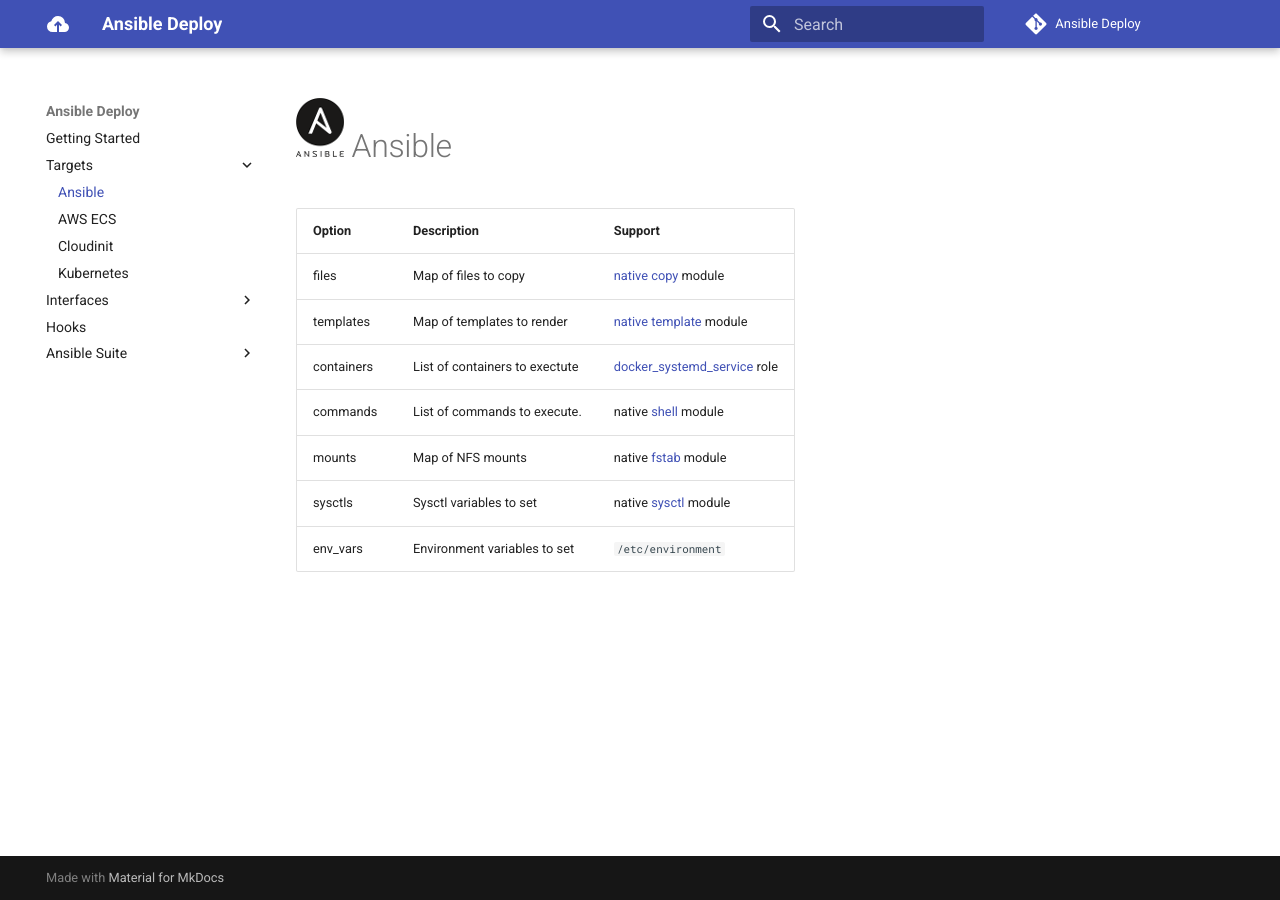
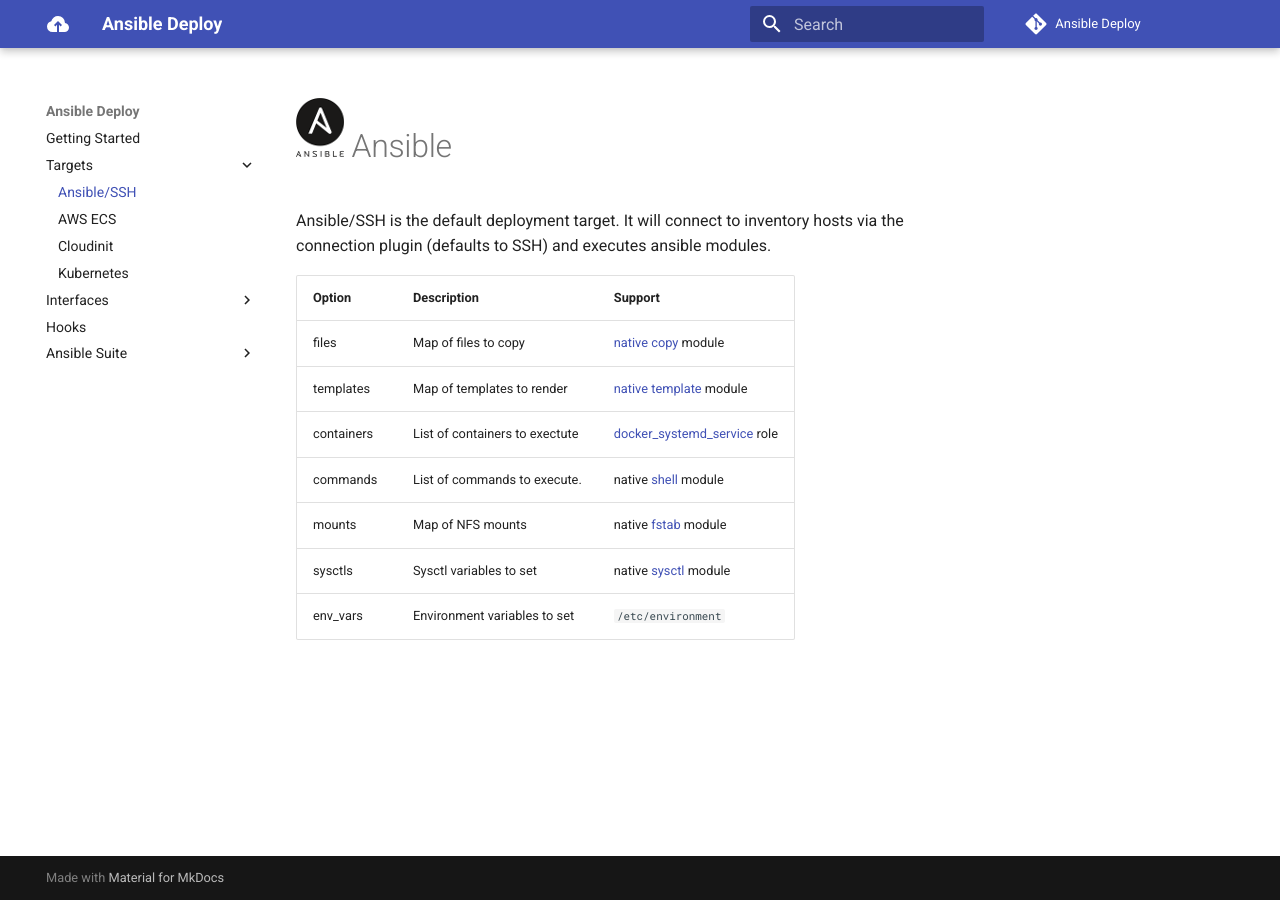
Before and after one commit to moshloop/ansible-deploy, an MkDocs documentation site: the page built from docs/targets/ansible-ssh.md, in a window 1280 px wide. Built offline with MkDocs 1.6.1 and Material for MkDocs 9.7.7, drawn with Linux system fonts in a browser that asks for light colours; comment, search, counter and statistics services are not loaded.

Commit message:
ansible/ssh

```diff
--- a/docs/targets/ansible.md
+++ b/docs/targets/ansible-ssh.md
@@ -1,4 +1,8 @@
 # <img src="../../images/ansible.png" height=24>  Ansible
+
+Ansible/SSH is the default deployment target. It will connect to inventory hosts via the connection plugin (defaults to SSH) and executes ansible modules.
+
+
 | Option           | Description                                  | Support |
 | ---------------- | -------------------------------------------- | -------- |
 | files            | Map of files to copy                         | [native copy](https://docs.ansible.com/ansible/latest/modules/copy_module.html) module |
--- a/mkdocs.yml
+++ b/mkdocs.yml
@@ -11,7 +11,7 @@
 nav:
   - Getting Started: ./index.md
   - Targets:
-    - Ansible: ./targets/ansible.md
+    - Ansible/SSH: ./targets/ansible-ssh.md
     - AWS ECS: ./targets/ecs.md
     - Cloudinit: ./targets/cloudinit.md
     - Kubernetes: ./targets/kubernetes.md
```
